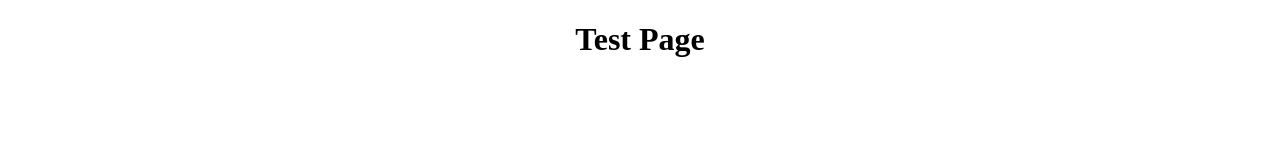
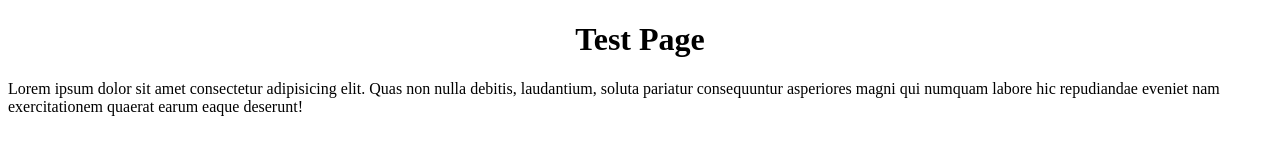
Before and after one commit to razaalisaylani/DWS, a plain HTML site: page index.html in a window 1280 px wide. Drawn offline with Linux system fonts and the light colour scheme.

Commit message:
Added Paragraph

```diff
--- a/index.html
+++ b/index.html
@@ -8,5 +8,8 @@
 </head>
 <body>
     <h1 align="center"> Test Page </h1>
+    <p>
+        Lorem ipsum dolor sit amet consectetur adipisicing elit. Quas non nulla debitis, laudantium, soluta pariatur consequuntur asperiores magni qui numquam labore hic repudiandae eveniet nam exercitationem quaerat earum eaque deserunt!
+    </p>
 </body>
 </html>
```
